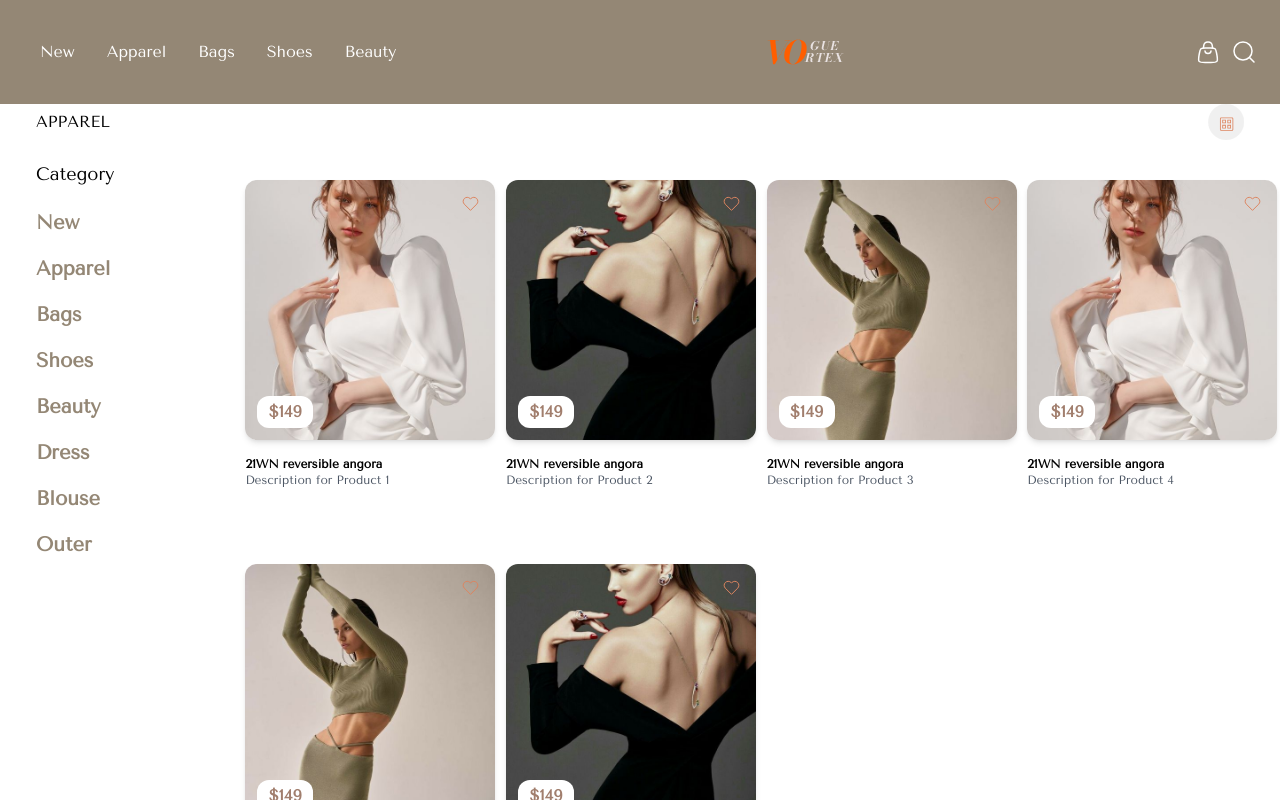
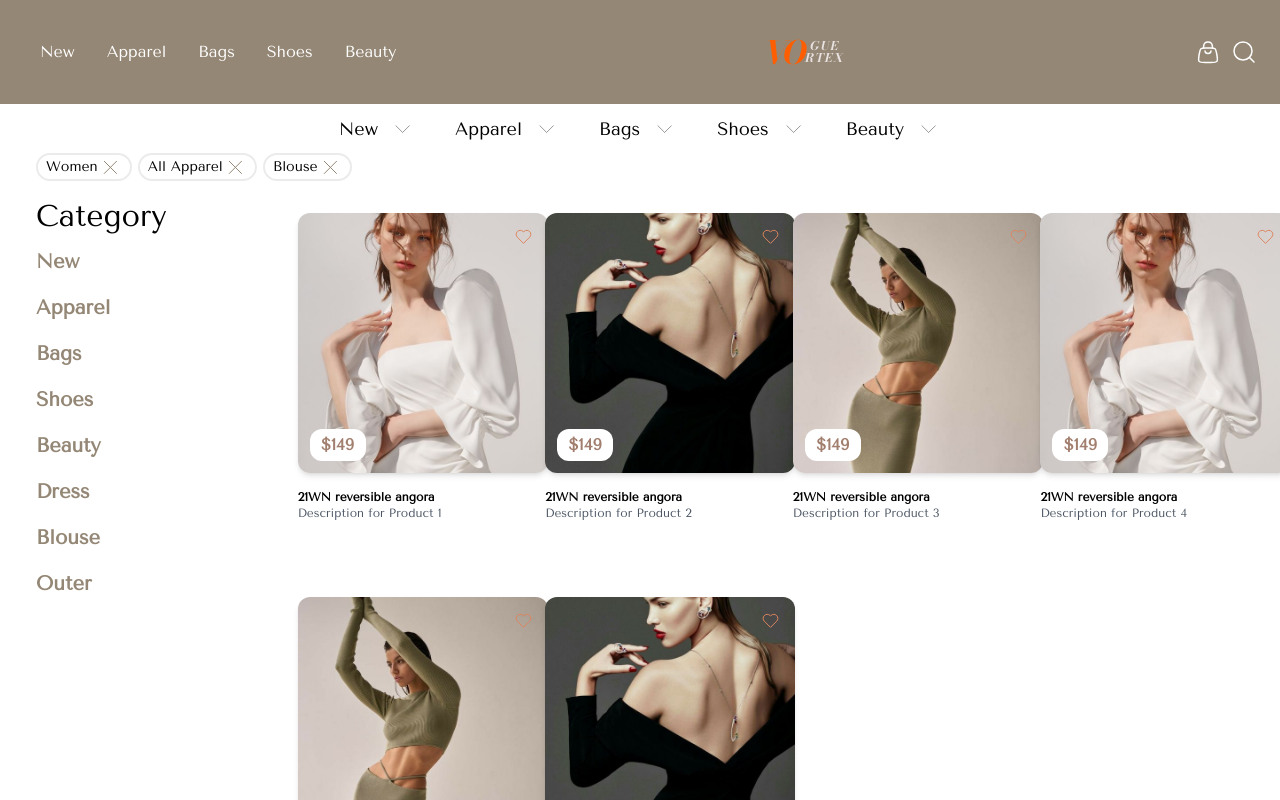
Before and after one commit to froschi95/timbu-shop-client, a Next.js app: page / in a window 1280 px wide. Shown: the top 800 px of the page. Built offline with nearby package versions, Linux system fonts and the light colour scheme.

Commit message:
refactored some components

```diff
--- /dev/null
+++ b/app/components/Filters.jsx
@@ -0,0 +1,41 @@
+import React, { useState } from "react";
+import Image from "next/image";
+import ToggleView from "./ToggleView";
+import Down from "/public/Down.svg";
+import CatFilterIcon from "/public/CatFilter.svg";
+import Close from "/public/Close.svg";
+
+const Filters = ({ viewType, toggleViewType }) => {
+  return (
+    <div className="flex flex-col gap-[19px]">
+      <div className="flex justify-between items-center mb-2 md:hidden">
+        <h1>APPAREL</h1>
+        <div className="flex gap-2">
+          <div className="bg-[#c4c4c456] flex items-center px-4 rounded-[33px] text-sm">
+            <p>New</p>
+
+            <Image src={Down} alt="dropdown" />
+          </div>
+          <Image src={CatFilterIcon} alt="categoryFilter" />
+          <ToggleView viewType={viewType} toggleViewType={toggleViewType} />
+        </div>
+      </div>
+      <div className="flex gap-[6px]">
+        <div className="border-2 border-[#c4c4c456] flex items-center px-2 rounded-[30px] text-sm">
+          <p>Women</p>
+          <Image src={Close} alt="clear" />
+        </div>
+        <div className="border-2 border-[#c4c4c456] flex items-center px-2 rounded-[30px] text-sm">
+          <p>All Apparel</p>
+          <Image src={Close} alt="clear" />
+        </div>
+        <div className="border-2 border-[#c4c4c456] flex items-center px-2 rounded-[30px] text-sm">
+          <p>Blouse</p>
+          <Image src={Close} alt="clear" />
+        </div>
+      </div>
+    </div>
+  );
+};
+
+export default Filters;
--- /dev/null
+++ b/app/components/MenuTab.jsx
@@ -0,0 +1,50 @@
+import React from "react";
+import Image from "next/image";
+import Link from "next/link";
+import Forward from "../../public/Forward.svg";
+
+const MenuTab = () => {
+  const links = [
+    {
+      id: 1,
+      link: "New",
+    },
+    {
+      id: 2,
+      link: "Apparel",
+    },
+    {
+      id: 3,
+      link: "Bags",
+    },
+    {
+      id: 4,
+      link: "Shoes",
+    },
+    {
+      id: 5,
+      link: "Beauty",
+    },
+  ];
+  return (
+    <ul className="hidden md:flex md:gap-10 md:h-[49px] md:items-center  md:justify-center">
+      {links.map(({ id, link }) => (
+        <li
+          key={id}
+          className="cursor-pointer text-lg hover:scale-105 duration-200"
+        >
+          <Link
+            className="w-full flex gap-3 items-center"
+            onClick={() => setNavOpen(!navOpen)}
+            href={link}
+          >
+            <p>{link}</p>
+            <Image alt="dropdown" src={Forward} unoptimized />
+          </Link>
+        </li>
+      ))}
+    </ul>
+  );
+};
+
+export default MenuTab;
--- a/app/components/Sidebar.jsx
+++ b/app/components/Sidebar.jsx
@@ -37,8 +37,8 @@ const Sidebar = () => {
     },
   ];
   return (
-    <div className="hidden md:flex md:flex-col py-3">
-      <h1 className="text-lg mb-3">Category</h1>
+    <div className="hidden md:flex md:flex-col md:py-3">
+      <h1 className="text-3xl leading-[46px]">Category</h1>
       <ul className="flex flex-col">
         {links.map(({ id, link }) => (
           <li
--- a/app/page.js
+++ b/app/page.js
@@ -4,13 +4,13 @@ import { useState } from "react";
 import ProductListGridView from "./components/ProductListGridView";
 import Hero from "./components/Hero";
 import products from "./data/products.json";
-import ToggleView from "./components/ToggleView";
 import ProductListListView from "./components/ProductListListView";
 import Sidebar from "./components/Sidebar";
+import MenuTab from "./components/MenuTab";
+import Filters from "./components/Filters";
 
 export default function Home() {
   const [viewType, setViewType] = useState("grid");
-
   const toggleViewType = () => {
     setViewType((prevViewType) => (prevViewType === "list" ? "grid" : "list"));
     console.log(viewType);
@@ -18,18 +18,10 @@ export default function Home() {
 
   return (
     <main className="mx-auto px-6 lg:px-9">
+      <MenuTab />
       {/* <Hero /> */}
-      <div className="flex justify-between items-center mb-2">
-        <h1>APPAREL</h1>
-        <div className="flex">
-          <ToggleView viewType={viewType} toggleViewType={toggleViewType} />
-        </div>
-      </div>
-
+      <Filters viewType={viewType} toggleViewType={toggleViewType} />
       <div className="flex md:gap-20 lg:gap-[131px]">
-        {/* <div className="hidden md:flex">
-          <Sidebar />
-        </div> */}
         <Sidebar />
         <div className="mt-4 mx-auto w-full">
           {viewType === "grid" ? (
```
